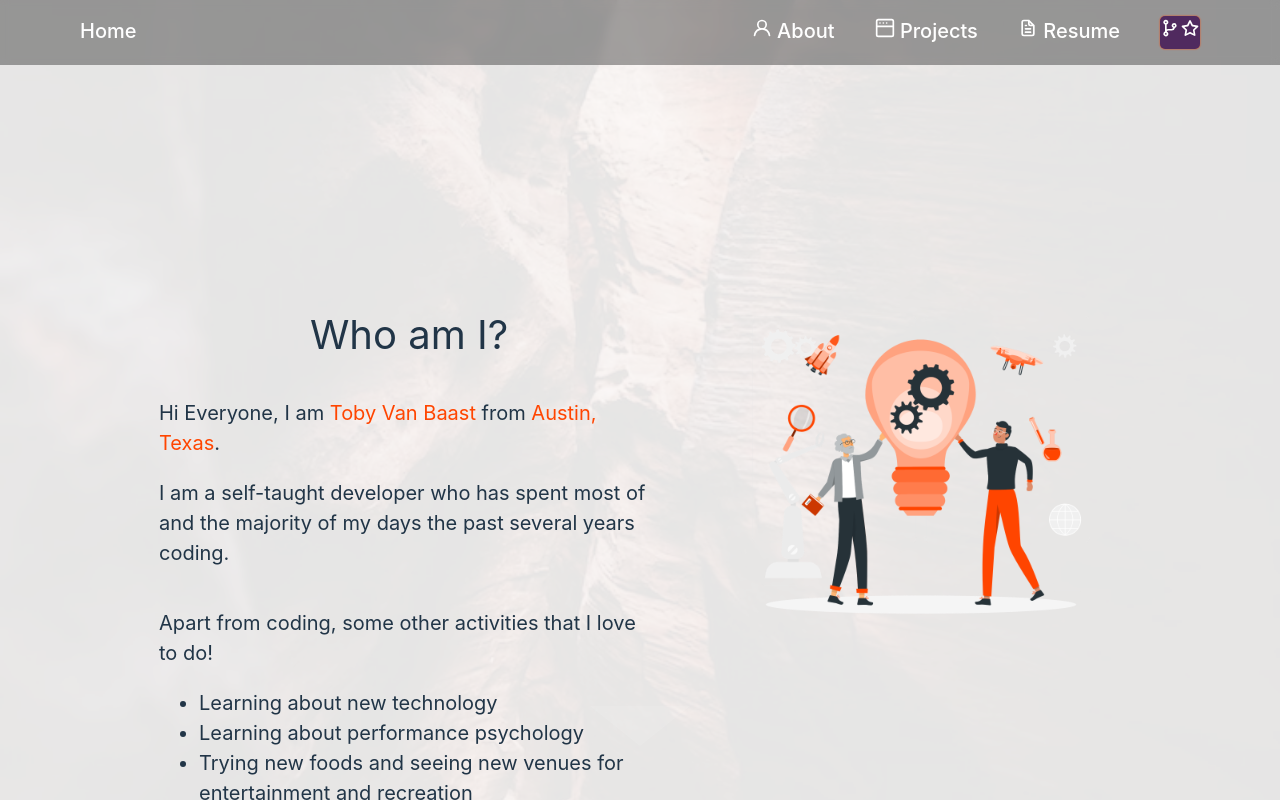
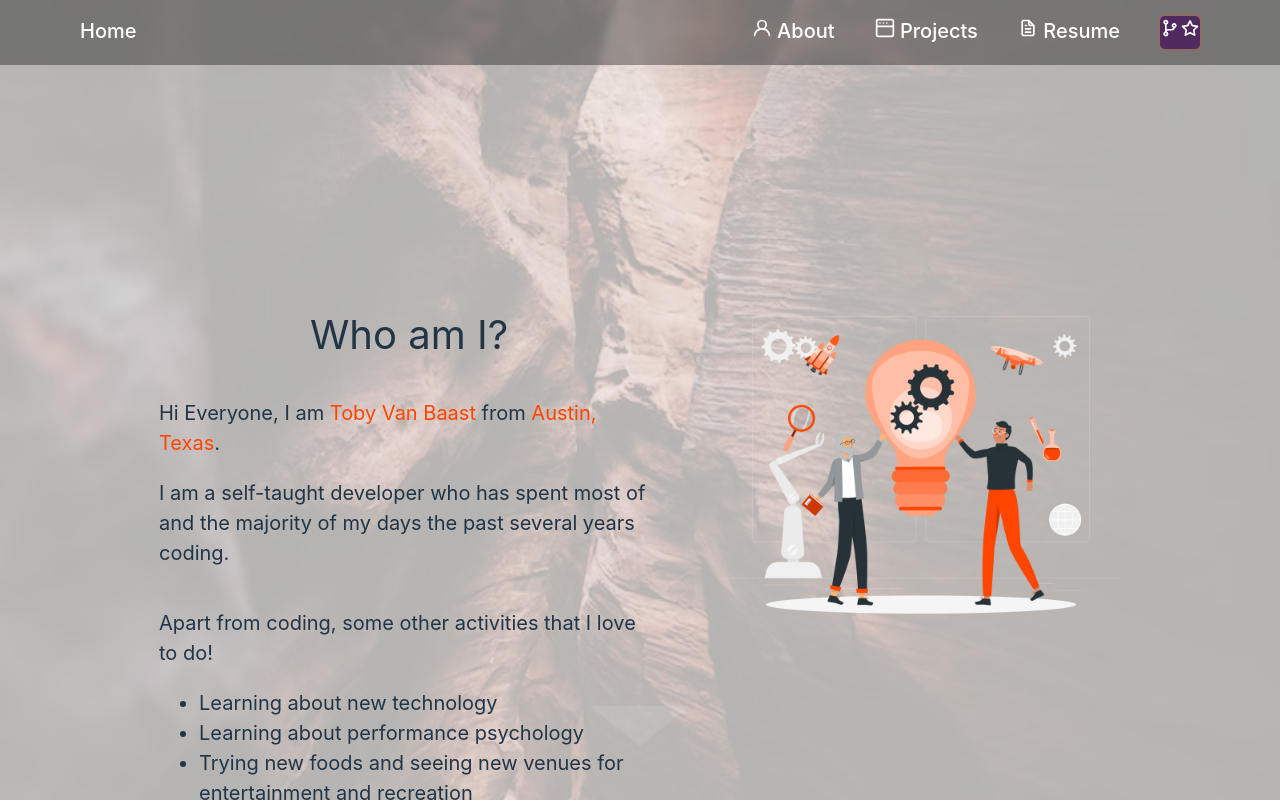
Before and after one commit to TobyVB/Portfolio, a React (Vite) app: page /about in a window 1280 px wide. Shown: the top 802 px of the page. Built offline with nearby package versions, Linux system fonts and the light colour scheme.

Commit message:
increases brightness of background

```diff
--- a/src/components/About.jsx
+++ b/src/components/About.jsx
@@ -194,7 +194,7 @@ export default function About() {
       <div
         className={background}
         style={{
-          opacity: "10%",
+          opacity: "30%",
           backgroundPosition: "center",
           backgroundImage: "url(../../background/canyon3.avif)",
           display: "block",
--- a/src/components/Homepage.jsx
+++ b/src/components/Homepage.jsx
@@ -163,7 +163,7 @@ export default function Homepage() {
       <div
         className={background}
         style={{
-          opacity: "15%",
+          opacity: "35%",
           backgroundPosition: "center",
           backgroundImage: "url(../../background/canyon.avif)",
           display: "block",
--- a/src/components/Resume.jsx
+++ b/src/components/Resume.jsx
@@ -9,7 +9,7 @@ export default function Resume() {
     <div>
       <div
         style={{
-          opacity: "15%",
+          opacity: "35%",
           backgroundPosition: "center",
           backgroundImage: "url(../../background/canyon3.avif)",
           display: "block",
```
